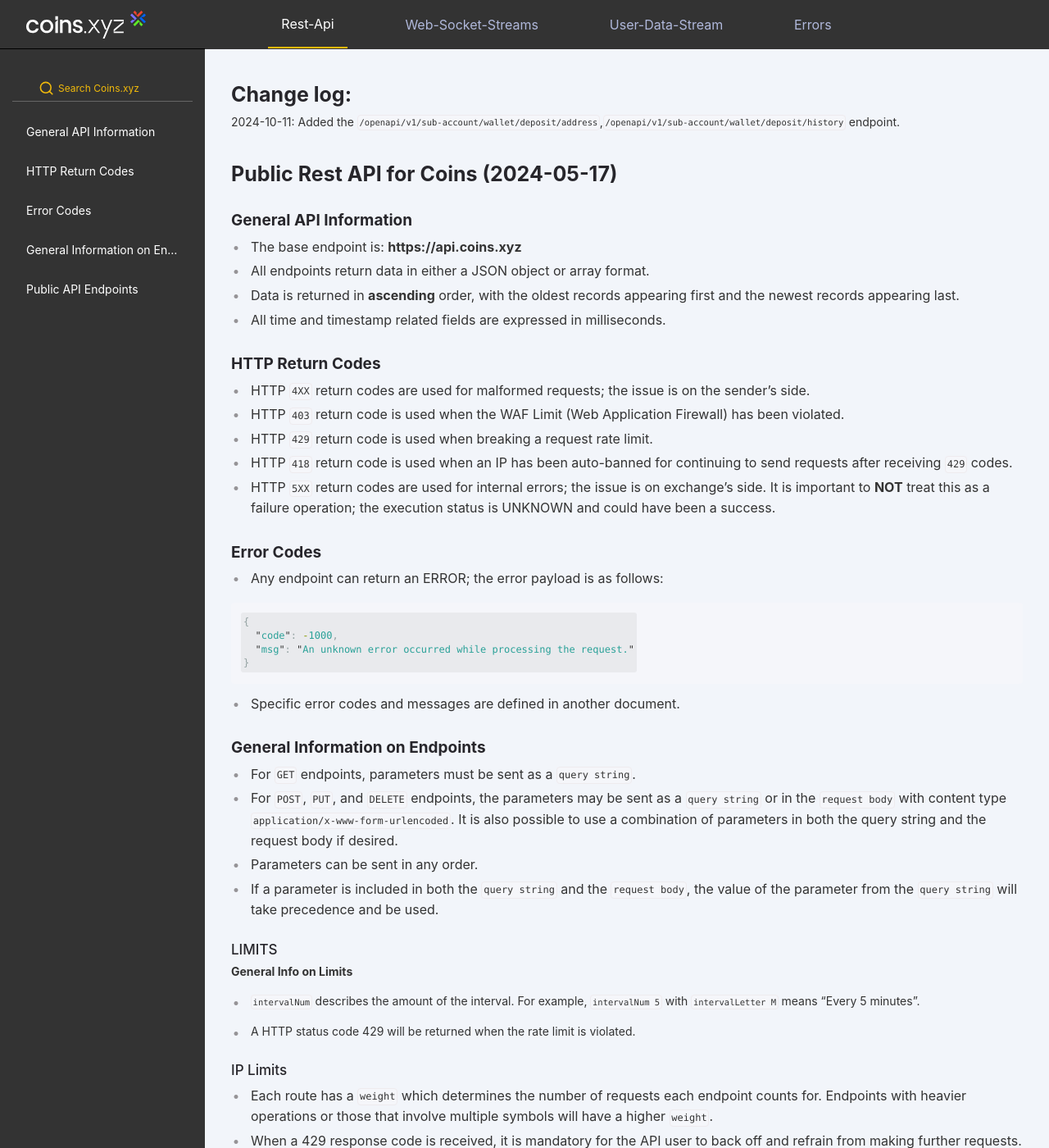
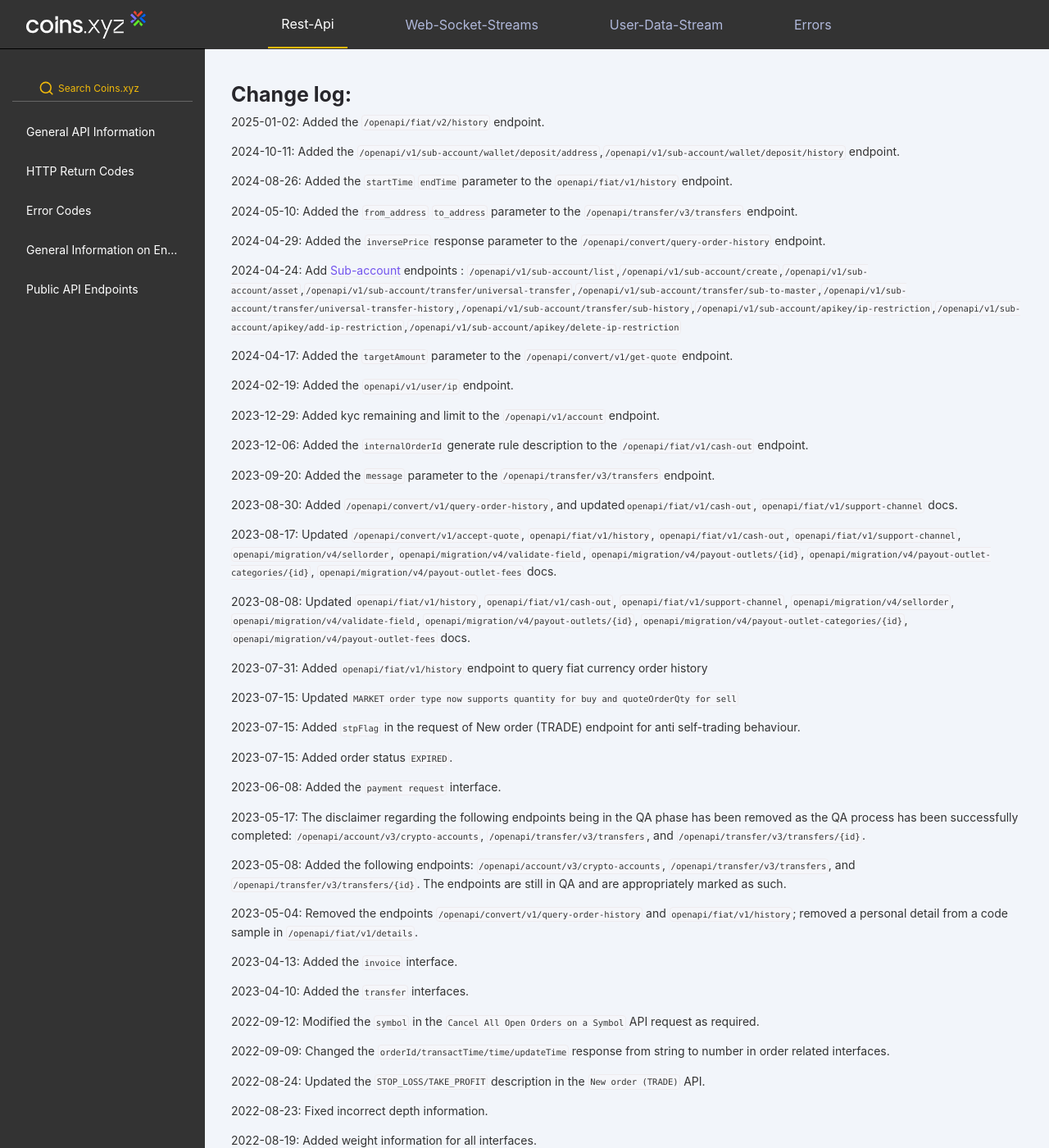
Before and after one commit to coins-docs/xyz, a Jekyll site: the page built from docs/rest-api.md, in a window 1280 px wide and 1400 px high. Shown: the whole window at 82% size. Built offline with Jekyll 4.4.1, drawn with Linux system fonts in a browser that asks for light colours; some of the changed text lies outside the part shown.

Commit message:
Update rest-api.md

```diff
--- a/docs/rest-api.md
+++ b/docs/rest-api.md
@@ -7,15 +7,75 @@ nav: sidebar/rest-api.html
 ---
 
 # Change log:
+2025-01-02: Added the `/openapi/fiat/v2/history` endpoint.
 
 2024-10-11: Added the `/openapi/v1/sub-account/wallet/deposit/address`,`/openapi/v1/sub-account/wallet/deposit/history` endpoint.
 
+2024-08-26: Added the `startTime` `endTime` parameter to the `openapi/fiat/v1/history` endpoint.
+
+2024-05-10: Added the `from_address` `to_address` parameter to the `/openapi/transfer/v3/transfers` endpoint.
+
+2024-04-29: Added the `inversePrice` response parameter to the `/openapi/convert/query-order-history` endpoint.
+
+2024-04-24: Add <a href="#sub-account-endpoints">Sub-account</a> endpoints : `/openapi/v1/sub-account/list`,`/openapi/v1/sub-account/create`,`/openapi/v1/sub-account/asset`,`/openapi/v1/sub-account/transfer/universal-transfer`,`/openapi/v1/sub-account/transfer/sub-to-master`,`/openapi/v1/sub-account/transfer/universal-transfer-history`,`/openapi/v1/sub-account/transfer/sub-history`,`/openapi/v1/sub-account/apikey/ip-restriction`,`/openapi/v1/sub-account/apikey/add-ip-restriction`,`/openapi/v1/sub-account/apikey/delete-ip-restriction`
+
+2024-04-17: Added the `targetAmount` parameter to the `/openapi/convert/v1/get-quote` endpoint.
+
+2024-02-19: Added the `openapi/v1/user/ip` endpoint.
+
+2023-12-29: Added kyc remaining and limit to the `/openapi/v1/account` endpoint.
+
+2023-12-06: Added the `internalOrderId` generate rule description to the `/openapi/fiat/v1/cash-out` endpoint.
+
+2023-09-20: Added the `message` parameter to the `/openapi/transfer/v3/transfers` endpoint.
+
+2023-08-30: Added `/openapi/convert/v1/query-order-history`, and updated`openapi/fiat/v1/cash-out`, `openapi/fiat/v1/support-channel` docs.
+
+2023-08-17: Updated `/openapi/convert/v1/accept-quote`, `openapi/fiat/v1/history`, `openapi/fiat/v1/cash-out`, `openapi/fiat/v1/support-channel`, `openapi/migration/v4/sellorder`, `openapi/migration/v4/validate-field`, `openapi/migration/v4/payout-outlets/{id}`, `openapi/migration/v4/payout-outlet-categories/{id}`, `openapi/migration/v4/payout-outlet-fees` docs.
+
+2023-08-08: Updated `openapi/fiat/v1/history`, `openapi/fiat/v1/cash-out`, `openapi/fiat/v1/support-channel`, `openapi/migration/v4/sellorder`, `openapi/migration/v4/validate-field`, `openapi/migration/v4/payout-outlets/{id}`, `openapi/migration/v4/payout-outlet-categories/{id}`, `openapi/migration/v4/payout-outlet-fees` docs.
+
+2023-07-31: Added `openapi/fiat/v1/history` endpoint to query fiat currency order history
+
+2023-07-15: Updated `MARKET order type now supports quantity for buy and quoteOrderQty for sell`
+
+2023-07-15: Added  `stpFlag` in the request of New order (TRADE) endpoint for anti self-trading behaviour.
+
+2023-07-15: Added order status `EXPIRED`.
+
+2023-06-08: Added the `payment request` interface.
+
+2023-05-17: The disclaimer regarding the following endpoints being in the QA phase has been removed as the QA process has been successfully completed: `/openapi/account/v3/crypto-accounts`, `/openapi/transfer/v3/transfers`, and `/openapi/transfer/v3/transfers/{id}`.
+
+2023-05-08: Added the following endpoints: `/openapi/account/v3/crypto-accounts`, `/openapi/transfer/v3/transfers`, and `/openapi/transfer/v3/transfers/{id}`. The endpoints are still in QA and are appropriately marked as such.
+
+2023-05-04: Removed the endpoints `/openapi/convert/v1/query-order-history` and `openapi/fiat/v1/history`; removed a personal detail from a code sample in `/openapi/fiat/v1/details`.
+
+2023-04-13: Added the `invoice` interface.
+
+2023-04-10: Added the `transfer` interfaces.
+
+2022-09-12: Modified the `symbol` in the `Cancel All Open Orders on a Symbol` API request as required.
+
+2022-09-09: Changed the `orderId/transactTime/time/updateTime` response from string to number in order related interfaces.
+
+2022-08-24: Updated the `STOP_LOSS/TAKE_PROFIT` description in the `New order (TRADE)` API.
+
+2022-08-23: Fixed incorrect depth information.
+
+2022-08-19: Added weight information for all interfaces.
+
+2022-08-12: Changed `maxNumOrders` to 200 in `filter MAX_NUM_ORDERS`.
+
+2022-08-12: Changed `maxNumAlgoOrders` to 5 in `filter MAX_NUM_ALGO_ORDERS`.
+
+<!--more-->
 
 # Public Rest API for Coins (2024-05-17)
 
 ## General API Information
 
-* The base endpoint is: **https://api.coins.xyz**
+* The base endpoint is: **https://api.pro.coins.ph**
 * All endpoints return data in either a JSON object or array format.
 * Data is returned in **ascending** order, with the oldest records appearing first and the newest records appearing last.
 * All time and timestamp related fields are expressed in milliseconds.
@@ -39,6 +99,20 @@ nav: sidebar/rest-api.html
 
 * Specific error codes and messages are defined in another document.
 
+## API Library
+
+### Connectors
+
+The following are lightweight libraries that work as connectors to the Coins public API, written in different languages:
+
+* Python <a href="https://github.com/coins-docs/coins-connector-python">https://github.com/coins-docs/coins-connector-python</a>
+
+### Postman Collections
+
+
+Postman collections are available, and they are recommended for new users seeking a quick and easy start with the API.
+
+* Postman <a href="https://github.com/coins-docs/coins-api-postman">https://github.com/coins-docs/coins-api-postman</a>
 
 
 ## General Information on Endpoints
@@ -105,13 +179,13 @@ nav: sidebar/rest-api.html
 * API keys can be configured to have access only to specific types of secure endpoints. For example, one API key may be restricted to TRADE routes only, while another API key can have access to all routes except TRADE.
 * By default, API keys have access to all secure routes.
 
-Security Type | Description
------------- | ------------
-NONE | Endpoint can be accessed freely.
-TRADE | Endpoint requires sending a valid API Key and signature.
-USER_DATA | Endpoint requires sending a valid API Key and signature.
-USER_STREAM | Endpoint requires sending a valid API Key.
-MARKET_DATA | Endpoint requires sending a valid API Key.
+Security Type | Additional parameter          | Description
+------------ |-------------------------------| ------------
+NONE | none                          | Endpoint can be accessed freely.
+TRADE| `X-COINS-APIKEY`、`signature`、`timestamp` | Endpoint requires sending a valid API Key and signature and timing security.
+USER_DATA| `X-COINS-APIKEY`、`signature`、`timestamp`                         | Endpoint requires sending a valid API Key and signature and timing security..
+USER_STREAM | `X-COINS-APIKEY`                         | Endpoint requires sending a valid API Key.
+MARKET_DATA | `X-COINS-APIKEY`                         | Endpoint requires sending a valid API Key.
 
 * `TRADE` and `USER_DATA` endpoints are `SIGNED` endpoints.
 
@@ -120,19 +194,20 @@ MARKET_DATA | Endpoint requires sending a valid API Key.
 ### SIGNED (TRADE and USER_DATA) Endpoint Security
 
 * `SIGNED` endpoints require an additional parameter, `signature`, to be
-  sent in the  `query string` or `request body`.
+  sent in the  `query string` or `form request body` or `header`.
 * Endpoints use `HMAC SHA256` signatures. The `HMAC SHA256 signature` is a keyed `HMAC SHA256` operation.
   Use your `secretKey` as the key and `totalParams` as the value for the HMAC operation.
 * The `signature` is **not case sensitive**.
 * `totalParams` is defined as the `query string` concatenated with the
-  `request body`.
-* We recommend the use of `query string` for GET request and `request body` for POST request. However, for Spot Trading APIs, we recommend using `query string`.
+  `request body`(exclude `signature` parameters and values If signature parameters are in both).
+* We recommend the use of `query string` for GET request and `form request body` for POST request. However, for Spot Trading APIs, we recommend using `query string`.
 
 
 
 ### Timing Security
 
-* A `SIGNED` endpoint requires an additional parameter, `timestamp`, to be included in the request. The `timestamp` should be the millisecond timestamp indicating when the request was created and sent.
+* A `SIGNED` endpoint requires an additional parameter, `timestamp`, to be
+  sent in the  `query string` or `form request body` or `header`(Not recommended). The `timestamp` should be in millisecond timestamp indicating when the request was created and sent.
 * An optional parameter, `recvWindow`, can be included to specify the validity duration of the request in milliseconds after the timestamp. If `recvWindow` is not provided, **it will default to 5000 milliseconds**.
 * The logic is as follows:
 
```
Also changed, not shown: other parts of docs/rest-api.md (+13 -14 lines).
